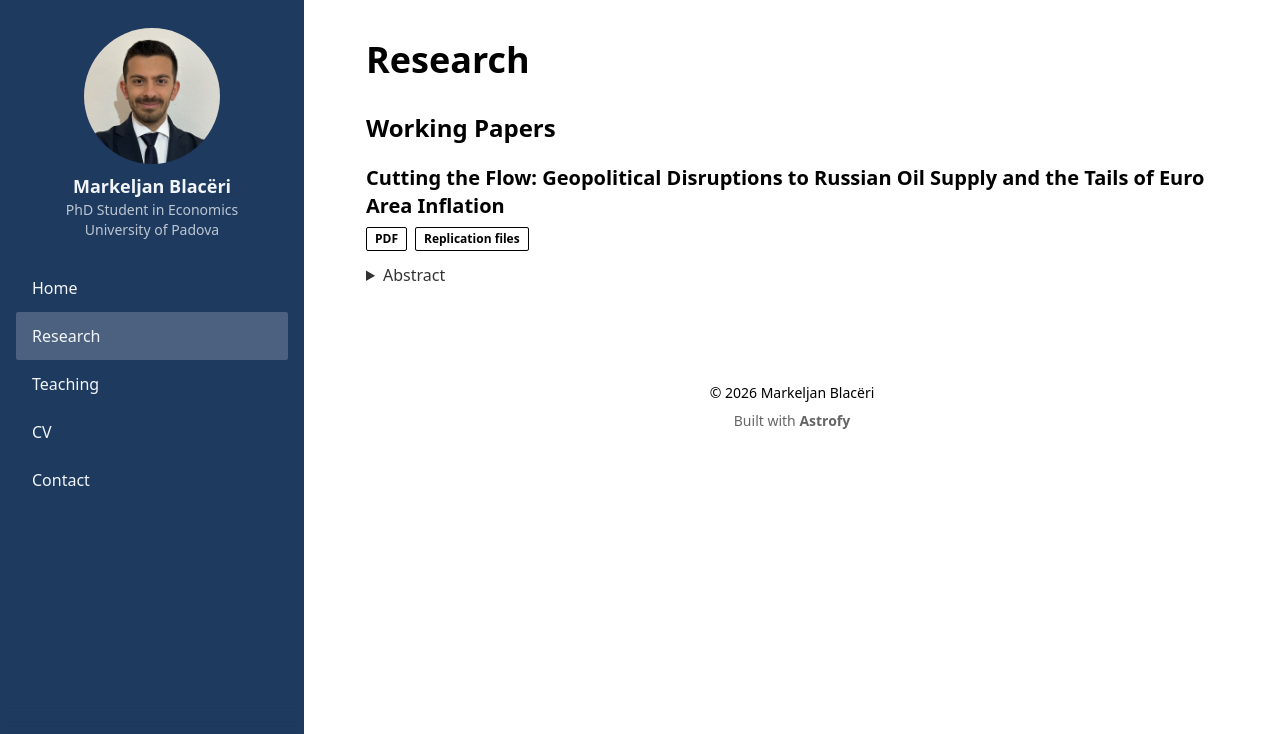
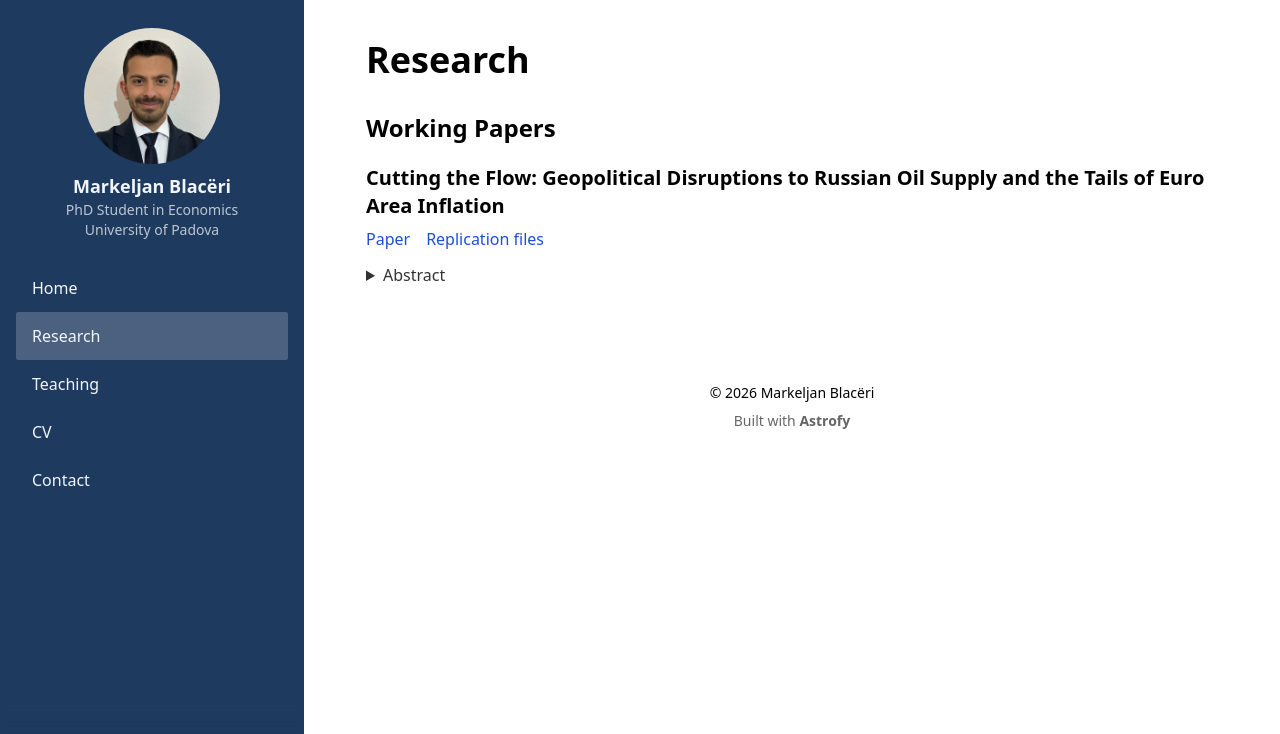
Before and after one commit to markeljanblaceri/markeljanblaceri.github.io, an Astro site: page /research in a window 1280 px wide. Shown: the top 734 px of the page. Built offline with nearby package versions, Linux system fonts and the light colour scheme; Astro itself is replaced by a stand-in of ours.

Commit message:
Paper links as blue text; rename PDF to Paper
Co-Authored-By: Claude Opus 5.5 <noreply@anthropic.com>
Claude-Session: https://claude.ai/code/session_01TFGcavrYNJiBUuVPdoeBGN

```diff
--- a/src/pages/index.astro
+++ b/src/pages/index.astro
@@ -33,7 +33,7 @@ const interests = [
     <a href="/research" class="text-xl font-semibold hover:underline">
       Cutting the Flow: Geopolitical Disruptions to Russian Oil Supply and the Tails of Euro Area Inflation
     </a>
-    <div class="mt-1"><span class="opacity-75">Working paper</span> · <a class="link" href="/Paper_on_Geopolitical_Russian_Oil_Supply_Disruptions.pdf" target="_blank">PDF</a> · <a class="link" href="/Replication_Files_Oil_GPR.zip">Replication files</a></div>
+    <div class="mt-1"><span class="opacity-75">Working paper</span> · <a class="link-blue" href="/Paper_on_Geopolitical_Russian_Oil_Supply_Disruptions.pdf" target="_blank">Paper</a> · <a class="link-blue" href="/Replication_Files_Oil_GPR.zip">Replication files</a></div>
   </div>
 
   <div class="text-3xl w-full font-bold mb-4">Contact</div>
--- a/src/pages/research.astro
+++ b/src/pages/research.astro
@@ -10,7 +10,7 @@ const workingPapers = [
     abstract:
       "This paper shows that geopolitical disruptions to Russian oil supply reshape the distribution of euro area inflation, not just its mean. Combining an AI-based news index of oil supply disruptions with a quantile factor-augmented VAR estimated for 21 member states, I find that disruptions first lift the upper tail of inflation, generating upside risk on impact, before the median and lower tail follow. Responses differ across countries in line with their pre-war dependence on Russian energy. At their peak, the 2022–2023 disruptions added about two percentage points to euro area inflation. Before the invasion, disruptions were disinflationary, and only shocks of the magnitude seen in 2022 had effects well beyond proportional to their size.",
     links: [
-      { label: "PDF", url: "/Paper_on_Geopolitical_Russian_Oil_Supply_Disruptions.pdf" },
+      { label: "Paper", url: "/Paper_on_Geopolitical_Russian_Oil_Supply_Disruptions.pdf" },
       { label: "Replication files", url: "/Replication_Files_Oil_GPR.zip" },
     ] as { label: string; url: string }[],
   },
@@ -27,9 +27,9 @@ const workingPapers = [
         <h3 class="text-xl font-semibold leading-snug">{p.title}</h3>
         {p.coauthors && <div class="opacity-75 mt-1">with {p.coauthors}</div>}
         {p.links.length > 0 && (
-          <div class="flex flex-wrap gap-2 mt-2">
+          <div class="flex flex-wrap gap-x-4 gap-y-1 mt-2">
             {p.links.map((l) => (
-              <a class="btn btn-xs btn-outline" href={l.url} target="_blank">{l.label}</a>
+              <a class="link-blue" href={l.url} target="_blank">{l.label}</a>
             ))}
           </div>
         )}
--- a/src/styles/global.css
+++ b/src/styles/global.css
@@ -6,3 +6,7 @@
 .sidebar-blue { background-color: var(--sidebar-bg); color: var(--sidebar-text); }
 .sidebar-blue .menu li > a:hover { background-color: rgba(255, 255, 255, 0.12); color: var(--sidebar-text); }
 .sidebar-blue .menu li > a.sidebar-active { background-color: rgba(255, 255, 255, 0.2); }
+
+/* Blue text links (paper, replication files) */
+.link-blue { color: #1d4ed8; font-weight: 500; }
+.link-blue:hover { text-decoration: underline; }
```
